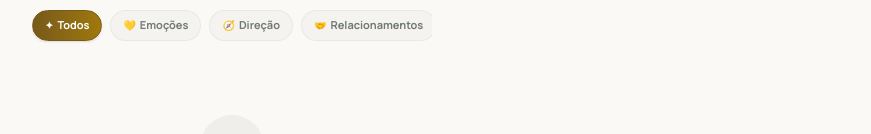
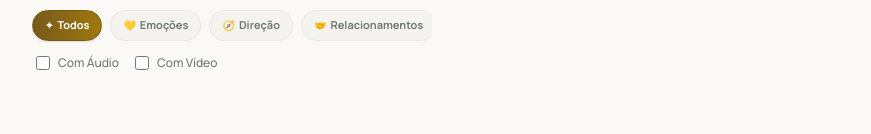
Before and after one commit to lucasraz/pray4day, a Next.js app: page /dashboard/original-prayers in a window 1280 px wide. Shown: the part 181-315 px from the top of the page, without its empty margins (408-1279 px from the left). Built offline with nearby package versions, Linux system fonts and the light colour scheme; no server answers; the database is empty.

Commit message:
feat: adicionar filtros de áudio e vídeo para as Orações
- Repositório: suporte a hasAudio e hasVideo no fetch queries.
- Componente: checkboxes toggle parameters hasAudio=true / hasVideo=true via URL.

```diff
--- a/execution/original_prayers_repository.ts
+++ b/execution/original_prayers_repository.ts
@@ -22,7 +22,13 @@ export interface OriginalPrayer {
  * Busca todas as orações originais com filtros de tema, keyword e ordenação.
  * sort: 'popular' (likes desc), 'recent' (created_at desc), 'mine' (do usuário logado)
  */
-export async function getOriginalPrayers(filters?: { theme?: string; keyword?: string; sort?: string }) {
+export async function getOriginalPrayers(filters?: {
+  theme?: string;
+  keyword?: string;
+  sort?: string;
+  hasAudio?: string;
+  hasVideo?: string;
+}) {
   const supabase = await createClient();
 
   // 1. Pegar usuário logado para verificar se ele deu like
@@ -44,6 +50,14 @@ export async function getOriginalPrayers(filters?: { theme?: string; keyword?: s
 
   if (filters?.keyword) {
     query = query.or(`title.ilike.%${filters.keyword}%,content.ilike.%${filters.keyword}%`);
+  }
+
+  if (filters?.hasAudio === 'true') {
+    query = query.not('audio_url', 'is', null);
+  }
+
+  if (filters?.hasVideo === 'true') {
+    query = query.not('youtube_url', 'is', null);
   }
 
   // Filtro "Minhas Orações" — filtra pelo usuário logado
--- a/src/app/dashboard/original-prayers/PrayerFilters.tsx
+++ b/src/app/dashboard/original-prayers/PrayerFilters.tsx
@@ -27,10 +27,14 @@ export default function PrayerFilters({
   currentTheme,
   currentKeyword,
   currentSort,
+  hasAudio,
+  hasVideo,
 }: {
   currentTheme: string;
   currentKeyword: string;
   currentSort: string;
+  hasAudio?: string;
+  hasVideo?: string;
 }) {
   const router = useRouter();
   const pathname = usePathname();
@@ -48,6 +52,16 @@ export default function PrayerFilters({
     router.replace(`${pathname}?${params.toString()}`, { scroll: false });
   }, [pathname, router, searchParams]);
 
+  const toggleParam = useCallback((key: string) => {
+    const params = new URLSearchParams(searchParams.toString());
+    if (params.get(key) === 'true') {
+      params.delete(key);
+    } else {
+      params.set(key, 'true');
+    }
+    router.replace(`${pathname}?${params.toString()}`, { scroll: false });
+  }, [pathname, router, searchParams]);
+
   const handleKeywordChange = (e: React.ChangeEvent<HTMLInputElement>) => {
     if (debounceRef.current) clearTimeout(debounceRef.current);
     debounceRef.current = setTimeout(() => {
@@ -56,7 +70,7 @@ export default function PrayerFilters({
   };
 
   const activeSort = currentSort || 'popular';
-  const hasActiveFilters = !!currentTheme || !!currentKeyword || !!currentSort;
+  const hasActiveFilters = !!currentTheme || !!currentKeyword || !!currentSort || hasAudio === 'true' || hasVideo === 'true';
 
   return (
     <div className="flex flex-col gap-2.5">
@@ -132,6 +146,29 @@ export default function PrayerFilters({
         <div className="w-1 flex-shrink-0" aria-hidden />
       </div>
 
+      {/* 🎛️ Filtros de Mídia (Áudio/Vídeo) */}
+      <div className="flex gap-4 px-1 mt-0.5">
+        <label className="flex items-center gap-2 text-xs font-sans font-medium text-[#727974] select-none cursor-pointer group">
+          <input
+            type="checkbox"
+            checked={hasAudio === 'true'}
+            onChange={() => toggleParam('hasAudio')}
+            className="rounded border-[#e4e2de] text-[#042418] focus:ring-[#042418]/10 cursor-pointer w-3.5 h-3.5"
+          />
+          <span className="group-hover:text-[#042418] transition-colors">Com Áudio</span>
+        </label>
+
+        <label className="flex items-center gap-2 text-xs font-sans font-medium text-[#727974] select-none cursor-pointer group">
+          <input
+            type="checkbox"
+            checked={hasVideo === 'true'}
+            onChange={() => toggleParam('hasVideo')}
+            className="rounded border-[#e4e2de] text-[#042418] focus:ring-[#042418]/10 cursor-pointer w-3.5 h-3.5"
+          />
+          <span className="group-hover:text-[#042418] transition-colors">Com Vídeo</span>
+        </label>
+      </div>
+
       {/* 🗑️ Botão Limpar — linha separada, só aparece quando há filtros */}
       {hasActiveFilters && (
         <button
--- a/src/app/dashboard/original-prayers/page.tsx
+++ b/src/app/dashboard/original-prayers/page.tsx
@@ -9,12 +9,12 @@ import PrayerFilters from './PrayerFilters';
 export default async function OriginalPrayersPage({
   searchParams,
 }: {
-  searchParams: Promise<{ theme?: string; keyword?: string; sort?: string }>;
+  searchParams: Promise<{ theme?: string; keyword?: string; sort?: string; hasAudio?: string; hasVideo?: string }>;
 }) {
-  const { theme = '', keyword = '', sort = '' } = await searchParams;
+  const { theme = '', keyword = '', sort = '', hasAudio = '', hasVideo = '' } = await searchParams;
 
   // Buscar dados com filtros aplicados via URL query strings
-  const prayers = await getOriginalPrayers({ theme, keyword, sort });
+  const prayers = await getOriginalPrayers({ theme, keyword, sort, hasAudio, hasVideo });
 
   return (
     <div className="flex flex-col min-h-full pb-32">
@@ -29,7 +29,13 @@ export default async function OriginalPrayersPage({
       <div className="flex flex-col gap-5 px-6 pt-5 flex-1">
         {/* Filtros Inteligentes (Client Component) */}
         <Suspense>
-          <PrayerFilters currentTheme={theme} currentKeyword={keyword} currentSort={sort} />
+          <PrayerFilters
+            currentTheme={theme}
+            currentKeyword={keyword}
+            currentSort={sort}
+            hasAudio={hasAudio}
+            hasVideo={hasVideo}
+          />
         </Suspense>
 
         {/* Prayers Feed Scroll area */}
```
